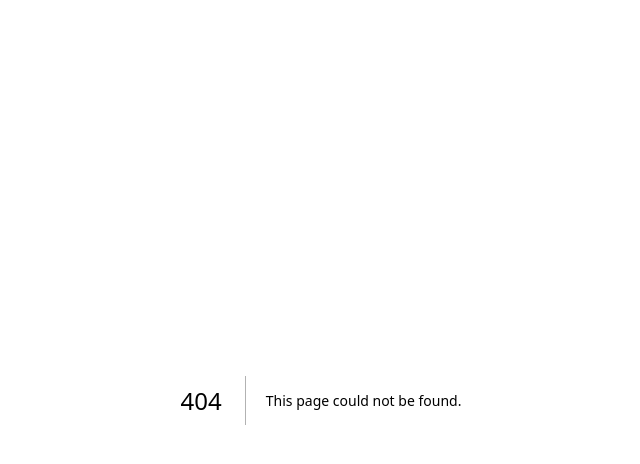
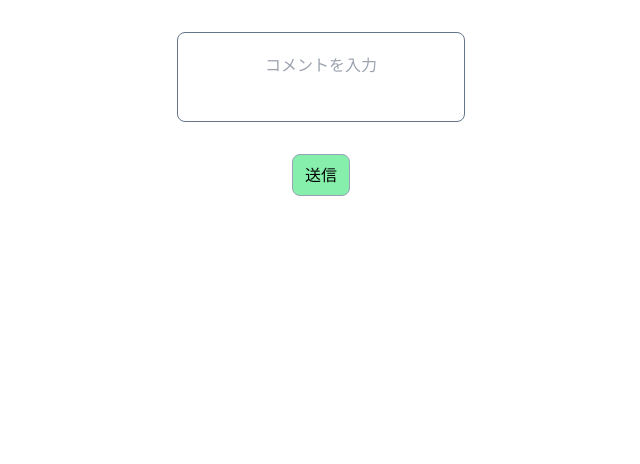
Before and after one commit to Kroro1208/beginners-projects, a Next.js app: page /comment in a window 1280 px wide. Before the commit this address had no page. Shown: the top 464 px of the page, without its empty margins (319-959 px from the left). Built offline with nearby package versions, Linux system fonts and the light colour scheme.

Commit message:
コメント機能実装した

```diff
--- /dev/null
+++ b/app/(main)/comment/page.tsx
@@ -0,0 +1,48 @@
+"use client";
+import { NextPage } from "next"
+import { ChangeEvent, useState } from "react";
+
+const Comment: NextPage = () => {
+    const [inputText, setInputText] = useState("");
+    const [commentList, setCommentList] = useState<string[]>([]);
+
+    const handleInputComment = (e: ChangeEvent<HTMLTextAreaElement>) => {
+        setInputText(e.target.value);
+    }
+    const handleSubmit = () => {
+        if (!inputText.trim()) return;
+        setCommentList((prev) => [...prev, inputText]);
+        setInputText('');
+    }
+
+    return (
+        <div className="max-w-4xl mx-auto mt-8">
+            <div className="flex justify-center">
+                <div className="flex flex-col items-center">
+                    <textarea
+                        onChange={handleInputComment}
+                        value={inputText}
+                        className="resize-none w-72 border border-slate-500 rounded-lg text-center p-5"
+                        placeholder="コメントを入力" />
+                    <div className="mt-8 mb-8">
+                        <button onClick={handleSubmit} className="border border-slate-400 bg-green-300 px-3 py-2 rounded-lg">
+                            送信
+                        </button>
+                    </div>
+                    <div className="w-full max-w-md">
+                        <ul className="space-y-4">
+                            {commentList.map((comment, index) => (
+                                <li key={index}
+                                    className="bg-white p-4 border border-slate-300 rounded-lg shadow-md">
+                                    <p>{comment}</p>
+                                </li>
+                            ))}
+                        </ul>
+                    </div>
+                </div>
+            </div>
+        </div>
+    );
+}
+
+export default Comment
--- a/app/page.tsx
+++ b/app/page.tsx
@@ -19,7 +19,9 @@ export default function Home() {
       <Link href="/colorChange">
         <button className="border-2 border-black px-3 py-2 rounded-lg bg-green-300">カラーチェンジ</button>
       </Link>
-
+      <Link href="/comment">
+        <button className="border-2 border-black px-3 py-2 rounded-lg bg-cyan-300">コメント</button>
+      </Link>
     </div>
   );
 }
```
